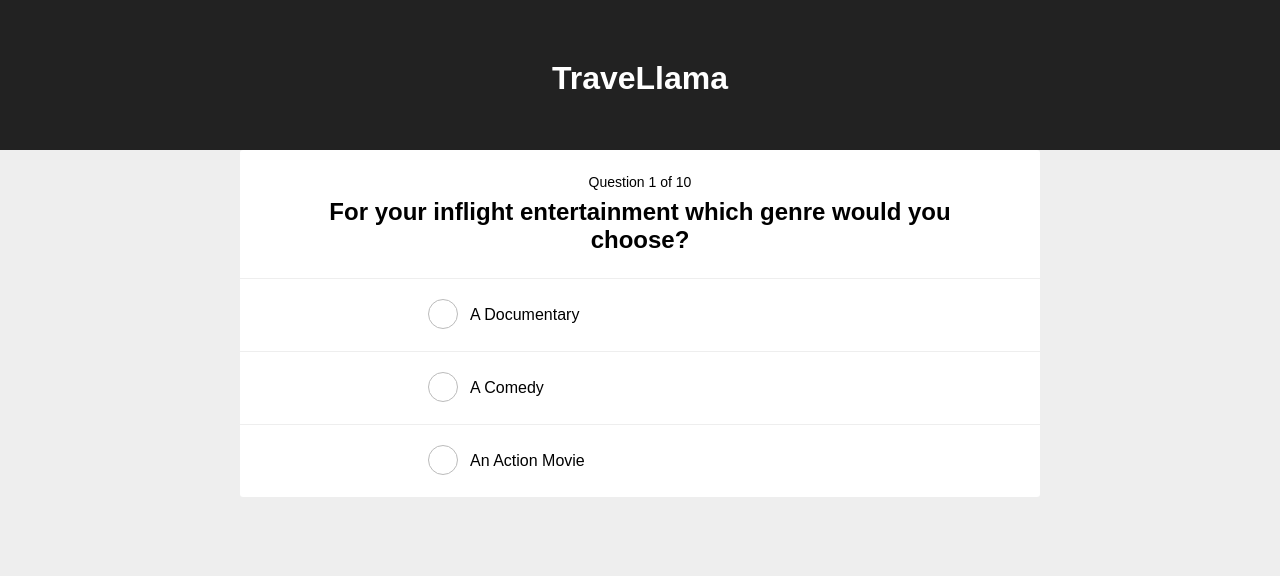
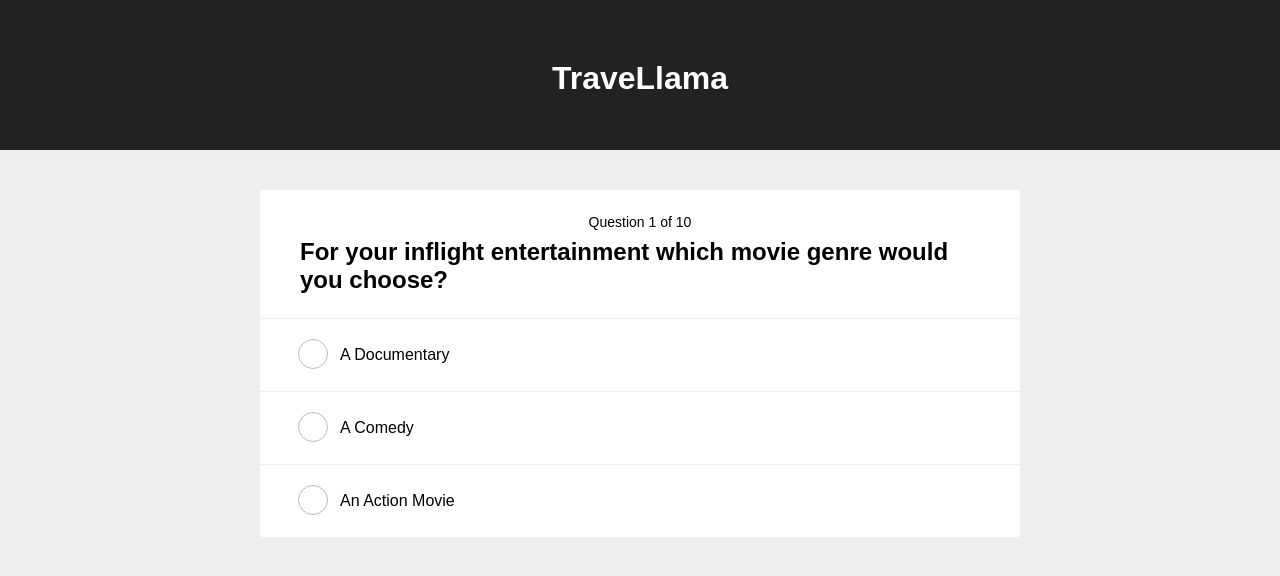
Before and after one commit to cheneus/ProjectRed, a React (Create React App) app in the folder client/: page / in a window 1280 px wide. Shown: the top 576 px of the page. Built offline with nearby package versions, Linux system fonts and the light colour scheme; no server answers.

Commit message:
Quiz border

```diff
--- a/client/src/App.css
+++ b/client/src/App.css
@@ -12,6 +12,7 @@
   height: 150px;
   padding: 20px;
   color: white;
+  margin-bottom: 40px
 }
 
 .App-title {
--- a/client/src/components/Quiz/quizQuestions.js
+++ b/client/src/components/Quiz/quizQuestions.js
@@ -1,7 +1,7 @@
 var quizQuestions = [
 
     {
-        question: 'For your inflight entertainment which genre would you choose?',
+        question: 'For your inflight entertainment which movie genre would you choose?',
         answers: [
                     {
                         type: 'Laidback',
--- a/client/src/index.css
+++ b/client/src/index.css
@@ -11,7 +11,7 @@ body {
 
 .quiz {
   position: relative;
-  max-width: 800px;
+  max-width: 760px;
   margin: 0 auto;
   background: #fff;
   border-radius: 3px;
@@ -45,6 +45,7 @@ body {
 .question {
   margin: 0;
   padding: 0.5rem 2.5rem 1.5rem 2.5rem;
+  text-align: left;
 }
 
 /* AnswerOption Component */
@@ -72,7 +73,7 @@ body {
 .radioCustomLabel {
     text-align: left;
     position: relative;
-    width: 500px;
+    width: 100%;
     margin: 0;
     padding: 1.5rem 2.5rem 1.5rem 5rem;
     font-size: 16px;
```
